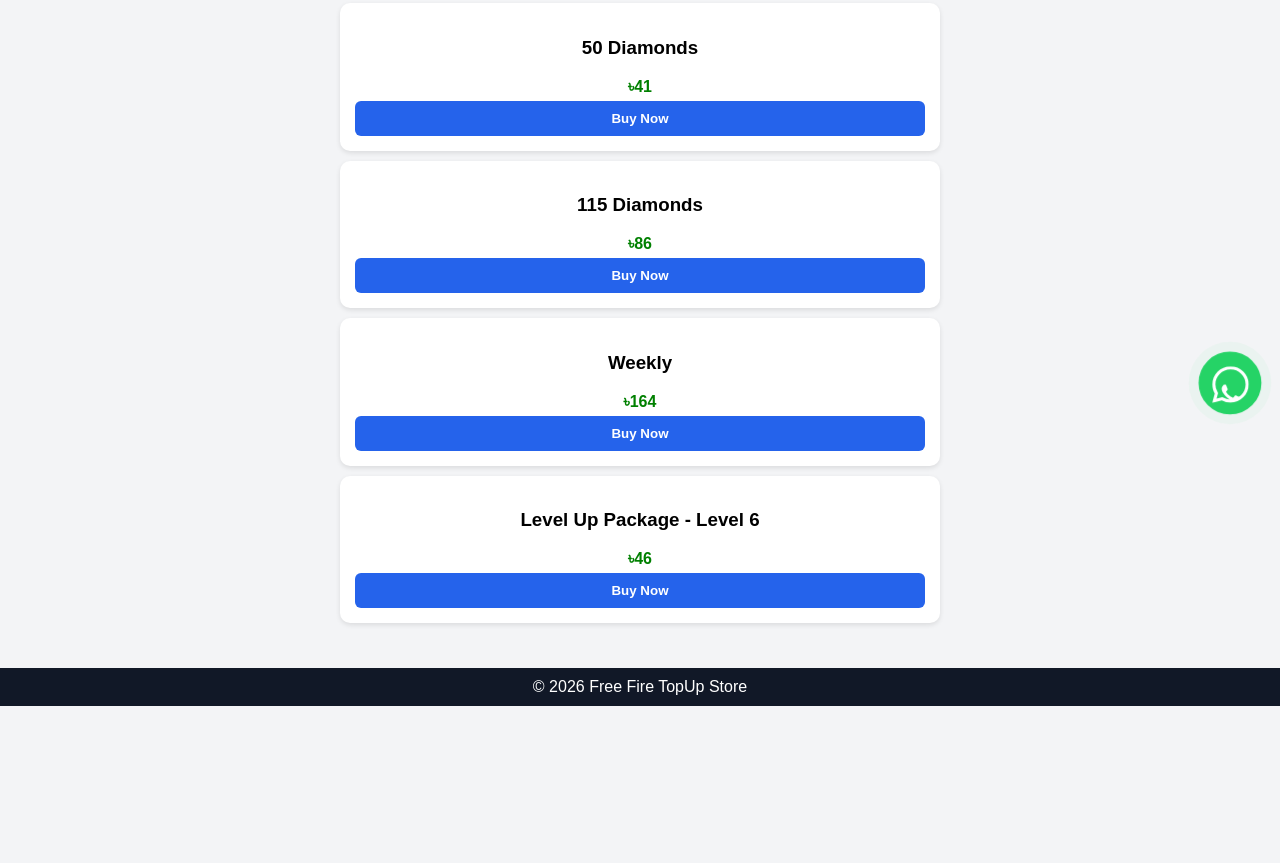
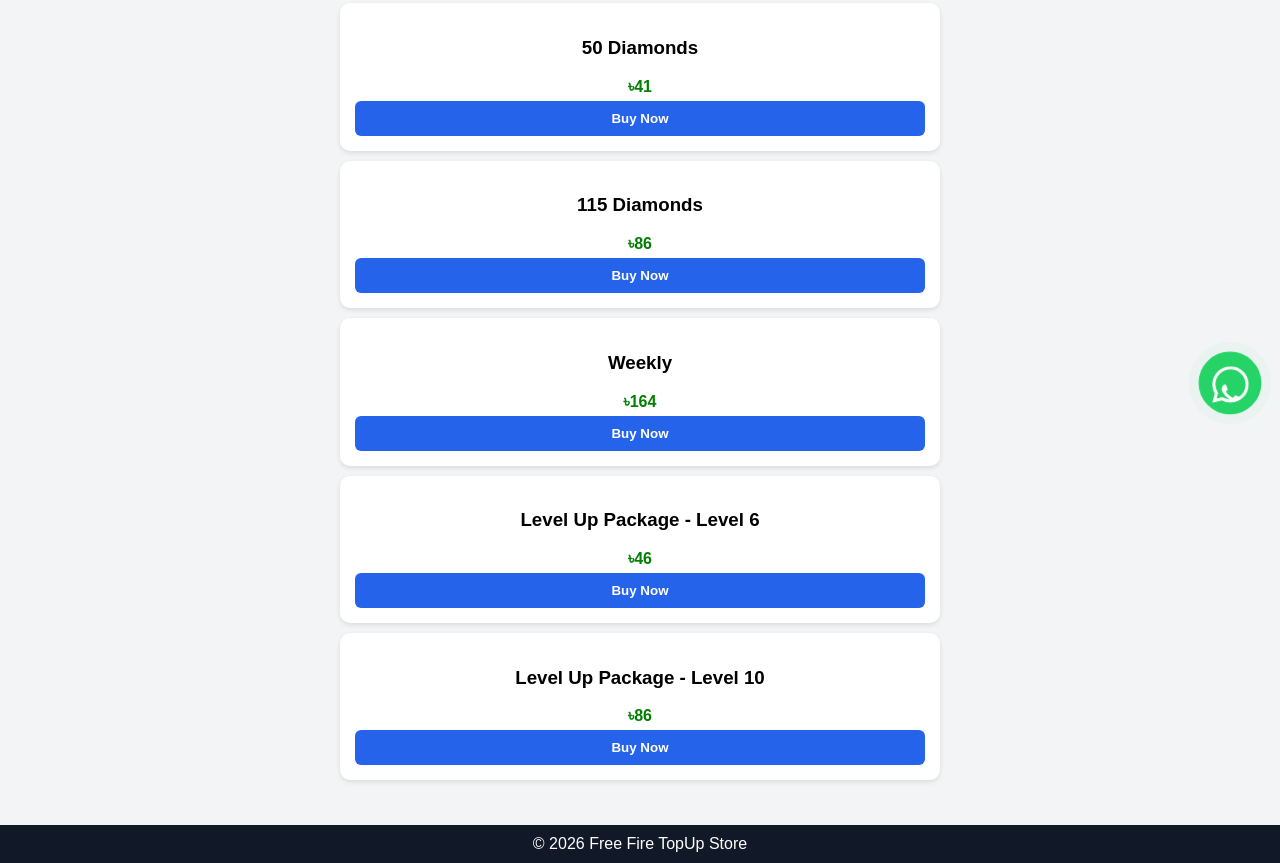
Before and after one commit to rittiksarkar663-oss/freefiretopup, a plain HTML site: page index.html in a window 1280 px wide. Shown: the part 367-1230 px from the top of the page. Before the commit the page ends 1073 px from the top, so only its background shows below. Drawn offline with Linux system fonts and the light colour scheme.

Commit message:
Update index.html

```diff
--- a/index.html
+++ b/index.html
@@ -107,6 +107,11 @@ footer { text-align: center; background: #111827; color: white; padding: 10px; m
         <h3>Level Up Package - Level 6</h3>
         <div class="price">৳46</div>
         <button onclick="startBot('Level Up Package - Level 6 ', '৳46')">Buy Now</button>
+    </div>
+     <div class="card">
+        <h3>Level Up Package - Level 10</h3>
+        <div class="price">৳86</div>
+        <button onclick="startBot('Level Up Package - Level 10', '৳86')">Buy Now</button>
     </div>
 </div>
 
```
